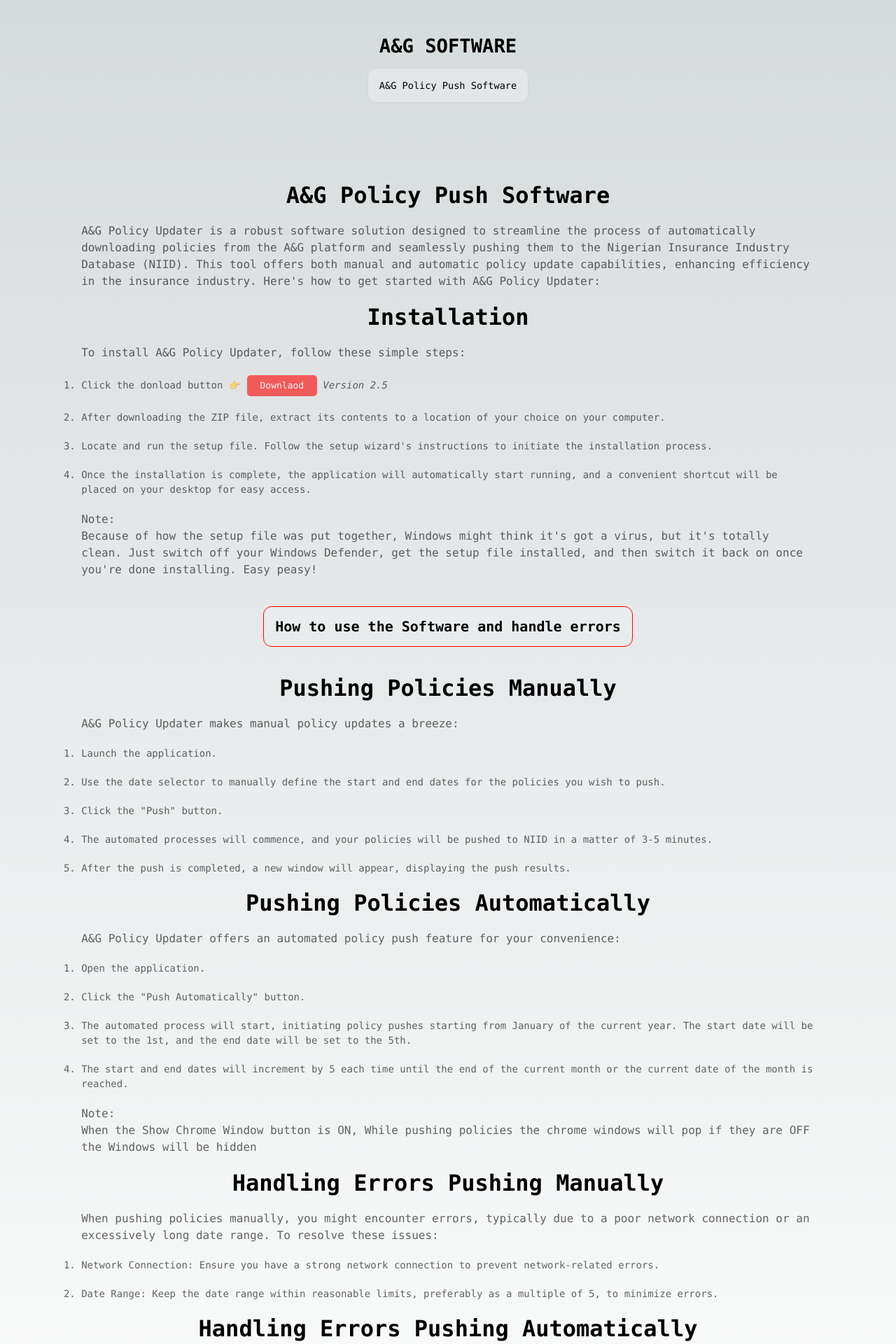
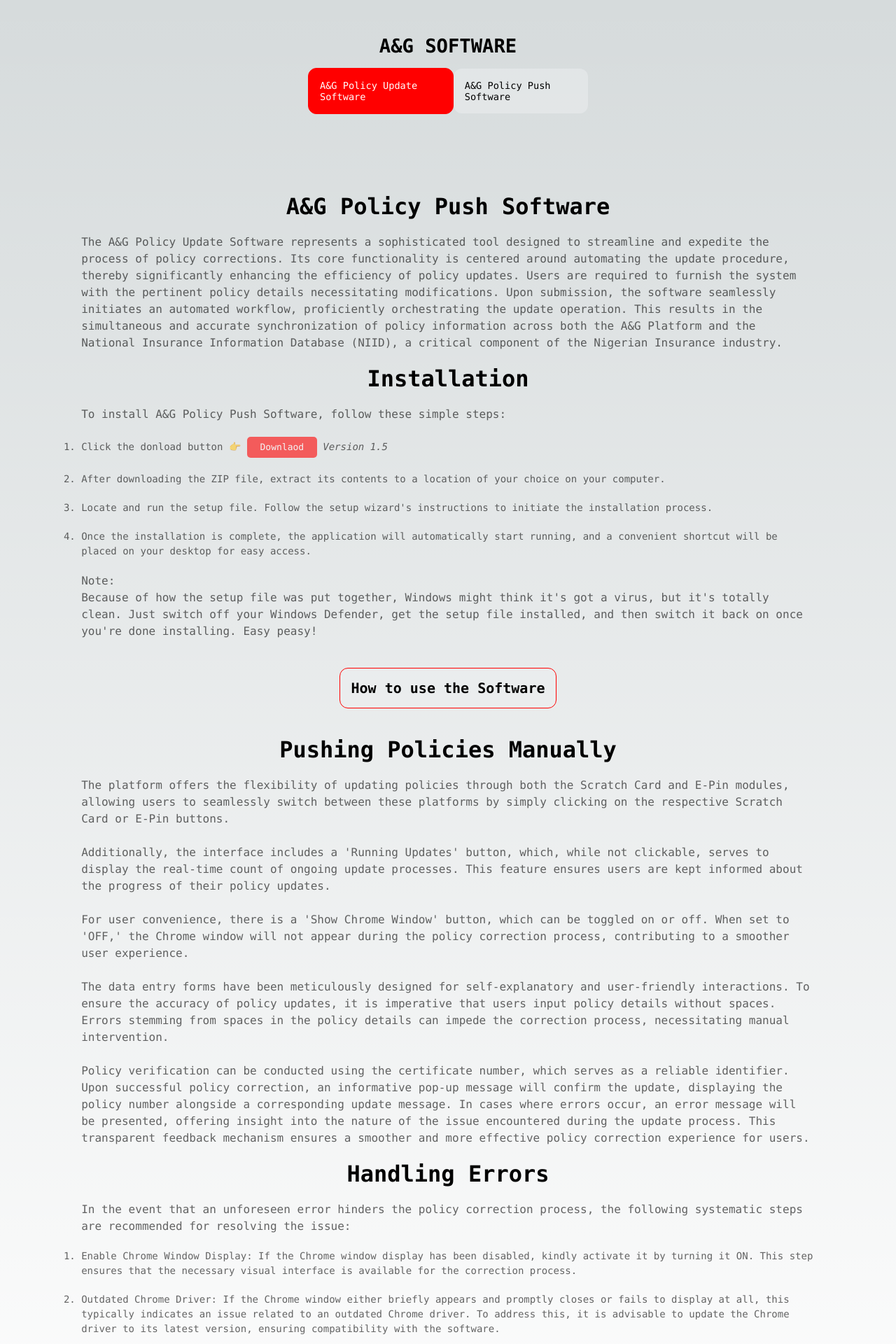
Before and after one commit to ITACHI1117/A-G-Auto-Policy-Push-Software, a Next.js app: page / in a window 1280 px wide. Shown: the top 1920 px of the page at 70% size. Built offline with nearby package versions, Linux system fonts and the light colour scheme.

Commit message:
added the policy Update docs

```diff
--- a/src/components/ArticleList.jsx
+++ b/src/components/ArticleList.jsx
@@ -5,28 +5,33 @@ function ArticleList({ articles }) {
     <main className={articleStyles.card}>
       <h1>A&G Policy Push Software</h1>
       <p>
-        A&G Policy Updater is a robust software solution designed to streamline
-        the process of automatically downloading policies from the A&G platform
-        and seamlessly pushing them to the Nigerian Insurance Industry Database
-        (NIID). This tool offers both manual and automatic policy update
-        capabilities, enhancing efficiency in the insurance industry. Here's how
-        to get started with A&G Policy Updater:
+        The A&G Policy Update Software represents a sophisticated tool designed
+        to streamline and expedite the process of policy corrections. Its core
+        functionality is centered around automating the update procedure,
+        thereby significantly enhancing the efficiency of policy updates. Users
+        are required to furnish the system with the pertinent policy details
+        necessitating modifications. Upon submission, the software seamlessly
+        initiates an automated workflow, proficiently orchestrating the update
+        operation. This results in the simultaneous and accurate synchronization
+        of policy information across both the A&G Platform and the National
+        Insurance Information Database (NIID), a critical component of the
+        Nigerian Insurance industry.
       </p>
       <h1>Installation </h1>
-      <p>To install A&G Policy Updater, follow these simple steps:</p>
+      <p>To install A&G Policy Push Software, follow these simple steps:</p>
       <ul>
         <li>
           Click the donload button 👉{" "}
           <span>
             <a
-              href="https://github.com/ITACHI1117/AG-Push-exe/archive/refs/heads/main.zip"
+              href="https://github.com/ITACHI1117/A-G-update-exe/archive/refs/heads/main.zip"
               className={articleStyles.downloadButt}
               download="A&Gsetup"
             >
               Downlaod
             </a>{" "}
           </span>
-          <i> Version 2.5</i>
+          <i> Version 1.5</i>
         </li>
         <li>
           After downloading the ZIP file, extract its contents to a location of
@@ -50,101 +55,69 @@ function ArticleList({ articles }) {
         </p>
       </ul>
 
-      <h2 className={articleStyles.heading}>
-        How to use the Software and handle errors
-      </h2>
+      <h2 className={articleStyles.heading}>How to use the Software</h2>
       <h1>Pushing Policies Manually</h1>
-      <p>A&G Policy Updater makes manual policy updates a breeze:</p>
-      <ul>
-        <li>Launch the application.</li>
-        <li>
-          Use the date selector to manually define the start and end dates for
-          the policies you wish to push.
-        </li>
-        <li>Click the "Push" button.</li>
-        <li>
-          The automated processes will commence, and your policies will be
-          pushed to NIID in a matter of 3-5 minutes.
-        </li>
-        <li>
-          After the push is completed, a new window will appear, displaying the
-          push results.
-        </li>
-      </ul>
+      <p>
+        The platform offers the flexibility of updating policies through both
+        the Scratch Card and E-Pin modules, allowing users to seamlessly switch
+        between these platforms by simply clicking on the respective Scratch
+        Card or E-Pin buttons. <br /> <br /> Additionally, the interface
+        includes a 'Running Updates' button, which, while not clickable, serves
+        to display the real-time count of ongoing update processes. This feature
+        ensures users are kept informed about the progress of their policy
+        updates. <br /> <br /> For user convenience, there is a 'Show Chrome
+        Window' button, which can be toggled on or off. When set to 'OFF,' the
+        Chrome window will not appear during the policy correction process,
+        contributing to a smoother user experience. <br /> <br /> The data entry
+        forms have been meticulously designed for self-explanatory and
+        user-friendly interactions. To ensure the accuracy of policy updates, it
+        is imperative that users input policy details without spaces. Errors
+        stemming from spaces in the policy details can impede the correction
+        process, necessitating manual intervention. <br />
+        <br /> Policy verification can be conducted using the certificate
+        number, which serves as a reliable identifier. Upon successful policy
+        correction, an informative pop-up message will confirm the update,
+        displaying the policy number alongside a corresponding update message.
+        In cases where errors occur, an error message will be presented,
+        offering insight into the nature of the issue encountered during the
+        update process. This transparent feedback mechanism ensures a smoother
+        and more effective policy correction experience for users.
+      </p>
 
-      <h1>Pushing Policies Automatically </h1>
+      <h1>Handling Errors</h1>
       <p>
-        A&G Policy Updater offers an automated policy push feature for your
-        convenience:
-      </p>
-      <ul>
-        <li>Open the application.</li>
-        <li>Click the "Push Automatically" button.</li>
-        <li>
-          The automated process will start, initiating policy pushes starting
-          from January of the current year. The start date will be set to the
-          1st, and the end date will be set to the 5th.
-        </li>
-        <li>
-          The start and end dates will increment by 5 each time until the end of
-          the current month or the current date of the month is reached.
-        </li>
-        <p>
-          Note: <br />
-          When the Show Chrome Window button is ON, While pushing policies the chrome windows will pop if they are OFF the Windows will be hidden
-        </p>
-      </ul>
-
-      <h1>Handling Errors Pushing Manually</h1>
-      <p>
-        When pushing policies manually, you might encounter errors, typically
-        due to a poor network connection or an excessively long date range. To
-        resolve these issues:
+        In the event that an unforeseen error hinders the policy correction
+        process, the following systematic steps are recommended for resolving
+        the issue:
       </p>
       <ul>
         <li>
-          Network Connection: Ensure you have a strong network connection to
-          prevent network-related errors.
+          Enable Chrome Window Display: If the Chrome window display has been
+          disabled, kindly activate it by turning it ON. This step ensures that
+          the necessary visual interface is available for the correction
+          process.
         </li>
         <li>
-          Date Range: Keep the date range within reasonable limits, preferably
-          as a multiple of 5, to minimize errors.
+          Outdated Chrome Driver: If the Chrome window either briefly appears
+          and promptly closes or fails to display at all, this typically
+          indicates an issue related to an outdated Chrome driver. To address
+          this, it is advisable to update the Chrome driver to its latest
+          version, ensuring compatibility with the software.
+        </li>
+        <li>
+          Software Update: If the aforementioned steps do not rectify the
+          problem, consider updating the software itself. Software updates often
+          include bug fixes, performance enhancements, and compatibility
+          improvements that can mitigate unexpected errors and ensure the smooth
+          functioning of the policy correction system.
         </li>
       </ul>
-
-      <h1>Handling Errors Pushing Automatically</h1>
       <p>
-        While pushing policies automatically, a few errors may occur, including
-        the absence of text in the log file, slow automated processes, or
-        unexpected errors causing the process to halt. To address these issues:
-      </p>
-      <ul>
-        <li>
-          Network Connection: Confirm that you have a reliable network
-          connection.
-        </li>
-        <li>
-          If automatic push fails to return any messages for a specific date
-          range, attempt a manual push for that range.
-        </li>
-        <li>
-          Software Update: The software gets updated periodically so you can always check this site for new updates
-        </li>
-      </ul>
-
-      <p>
-        A&G Policy Updater empowers insurance professionals with efficient
-        policy update capabilities, offering both manual and automatic options
-        while providing solutions to common error scenarios. Enjoy a seamless
-        policy management experience with A&G Policy Updater!
+        By adhering to these steps, users can effectively diagnose and resolve
+        unknown errors that may impede the policy correction process, ultimately
+        optimizing the performance and reliability of the software.
       </p>
     </main>
-
-    // <div className={articleStyles.grid}>
-    //   {articles.posts.map((post) => (
-    //     <ArticleItem post={post} key={post.id} />
-    //   ))}
-    // </div>
   );
 }
 
--- a/src/components/Header.jsx
+++ b/src/components/Header.jsx
@@ -1,11 +1,67 @@
 import headerStyles from "@/styles/Header.module.css";
+import Link from "next/link";
+import { useState } from "react";
 
 function Header() {
+  let [active, setActive] = useState("push_software");
+
+  const change_active_button = () => {
+    if (active == "update_software") {
+      setActive("push_software");
+    }
+  };
+  const change_active_button_to_update = () => {
+    if (active == "push_software") {
+      setActive("update_software");
+    }
+  };
+
   return (
     <div className={headerStyles.description}>
       <h1>A&G SOFTWARE</h1>
       <br />
-      <p>A&G Policy Push Software</p>
+
+      {active == "push_software" ? (
+        <div className={headerStyles.softwares}>
+          <Link href="/">
+            {" "}
+            <p
+              onClick={() => change_active_button()}
+              style={{
+                border: "1px solid red",
+                backgroundColor: "red",
+                color: "white",
+              }}
+            >
+              A&G Policy Update Software
+            </p>
+          </Link>
+          <Link href="/article2">
+            <p onClick={() => change_active_button_to_update()}>
+              A&G Policy Push Software
+            </p>
+          </Link>
+        </div>
+      ) : (
+        <div className={headerStyles.softwares}>
+          <Link href="/">
+            {" "}
+            <p onClick={() => change_active_button()}>
+              A&G Policy Update Software
+            </p>
+          </Link>
+          <p
+            onClick={() => change_active_button_to_update()}
+            style={{
+              border: "1px solid red",
+              backgroundColor: "red",
+              color: "white",
+            }}
+          >
+            A&G Policy Push Software
+          </p>
+        </div>
+      )}
     </div>
   );
 }
--- a/src/styles/Header.module.css
+++ b/src/styles/Header.module.css
@@ -22,6 +22,16 @@
   margin: 0;
   padding: 1rem;
   background-color: rgba(var(--callout-rgb), 0.5);
-  border: 1px solid rgba(var(--callout-border-rgb), 0.3);
+  /* border: 1px solid rgba(var(--callout-border-rgb), 0.3); */
   border-radius: var(--border-radius);
+  cursor: pointer;
+  transition: 0.6s;
 }
+.description p:hover {
+  scale: 1.1;
+}
+.softwares {
+  display: flex;
+  width: 400px;
+  justify-content: space-around;
+}
```
Also changed, not shown: src/components/ArticleList2.jsx (added, +148 -0 lines), src/pages/article2.js (added, +8 -0 lines).
